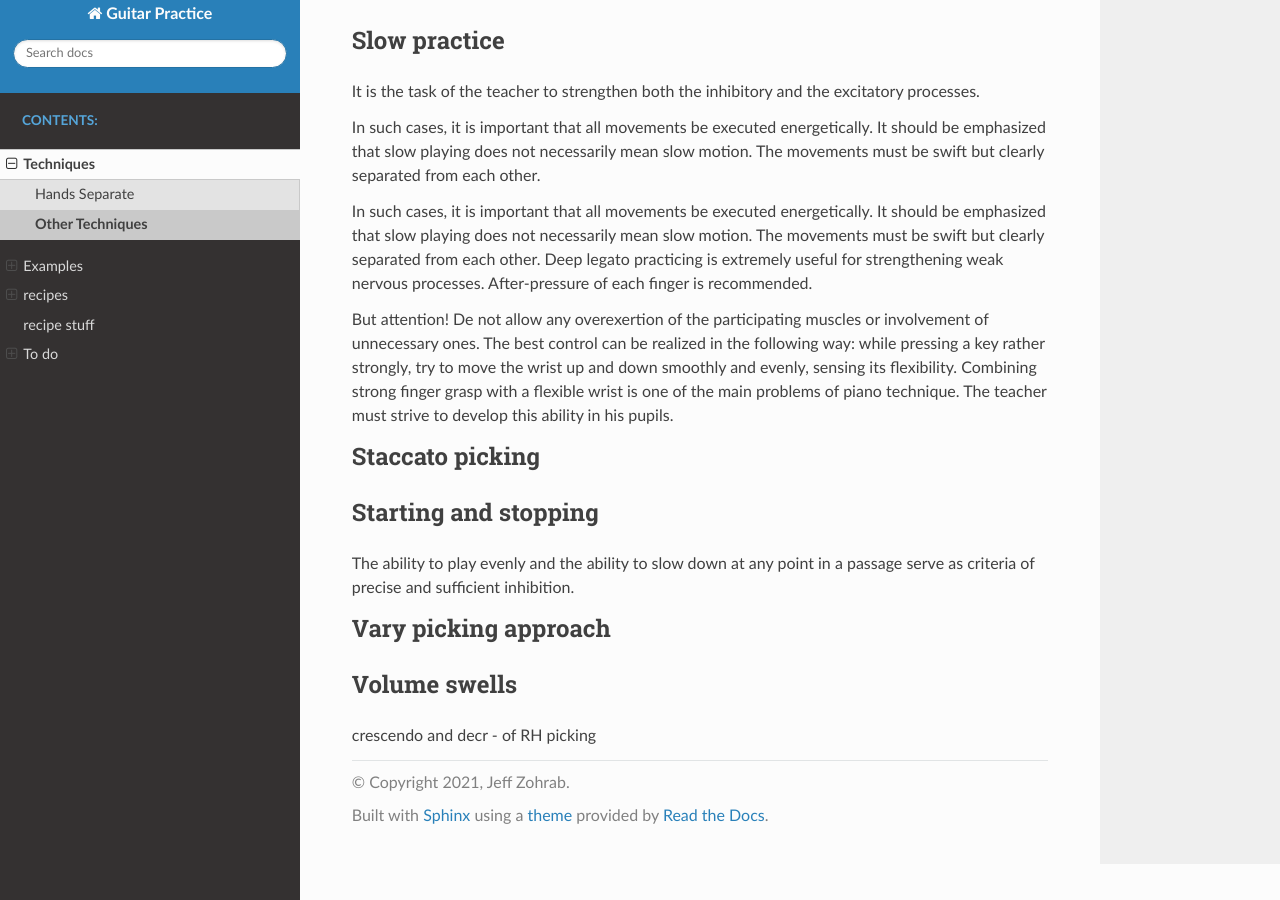
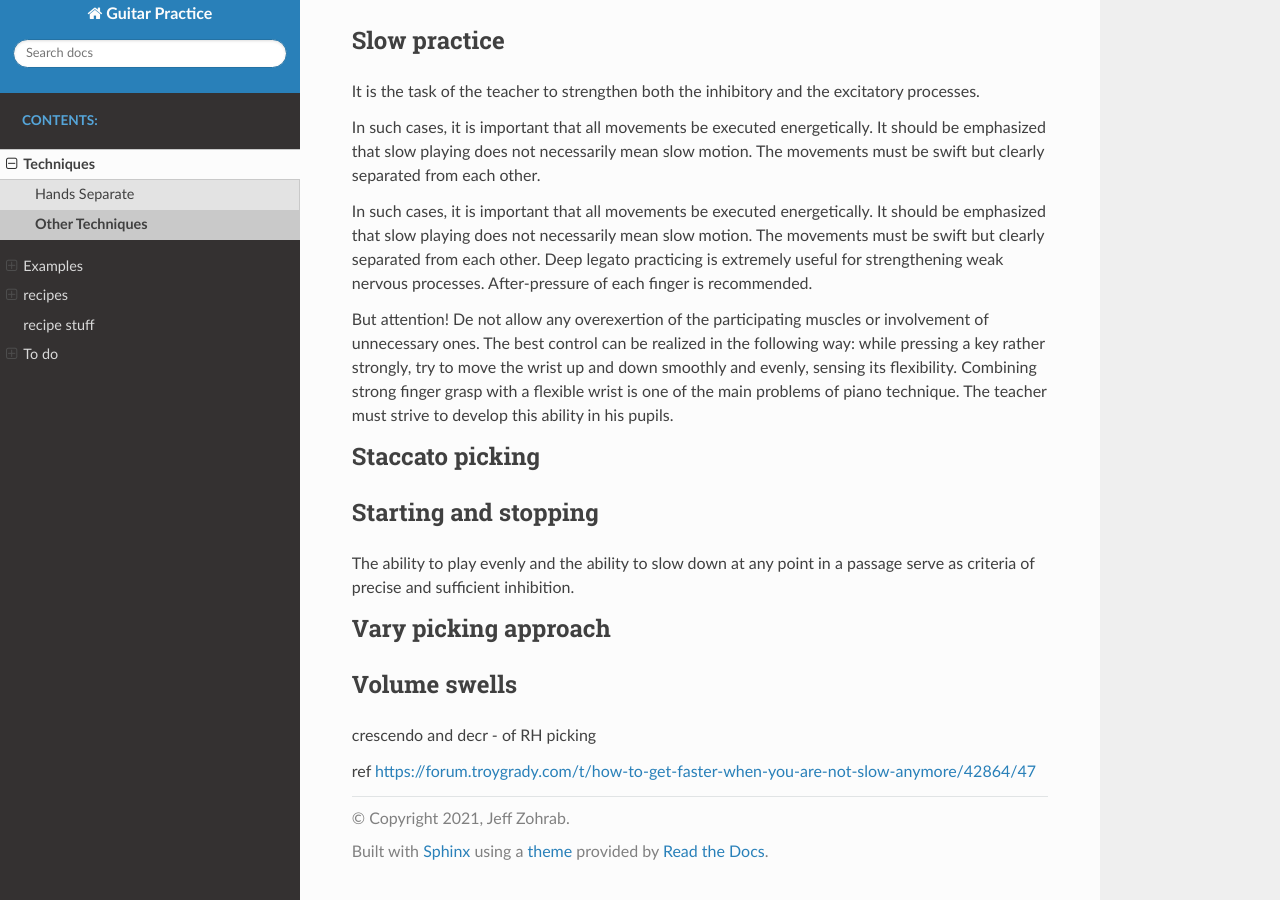
Before and after one commit to jzohrab/practicing-guitar, a Sphinx documentation site: the page built from docs/techniques/todo-techniques.rst, in a window 1280 px wide and 900 px high, scrolled down 4264 px. Built offline with Sphinx 7.4.7 and the Read the Docs theme 2.0.0, drawn with Linux system fonts in a browser that asks for light colours; a script that is not in the unit is left out.

Commit message:
Volume practice.

```diff
--- a/docs/techniques/todo-techniques.rst
+++ b/docs/techniques/todo-techniques.rst
@@ -225,3 +225,5 @@ Volume swells
 ------------------------------
 
 crescendo and decr - of RH picking
+
+ref https://forum.troygrady.com/t/how-to-get-faster-when-you-are-not-slow-anymore/42864/47
```
